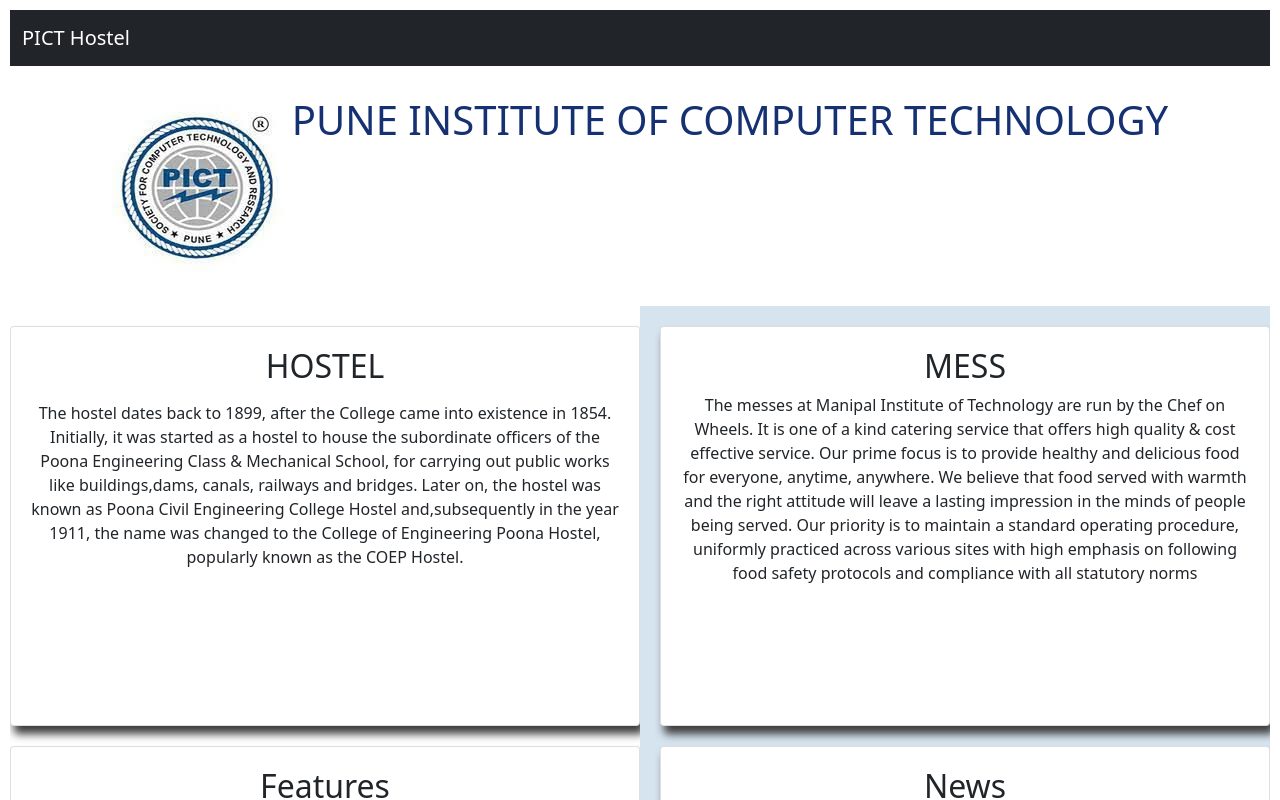
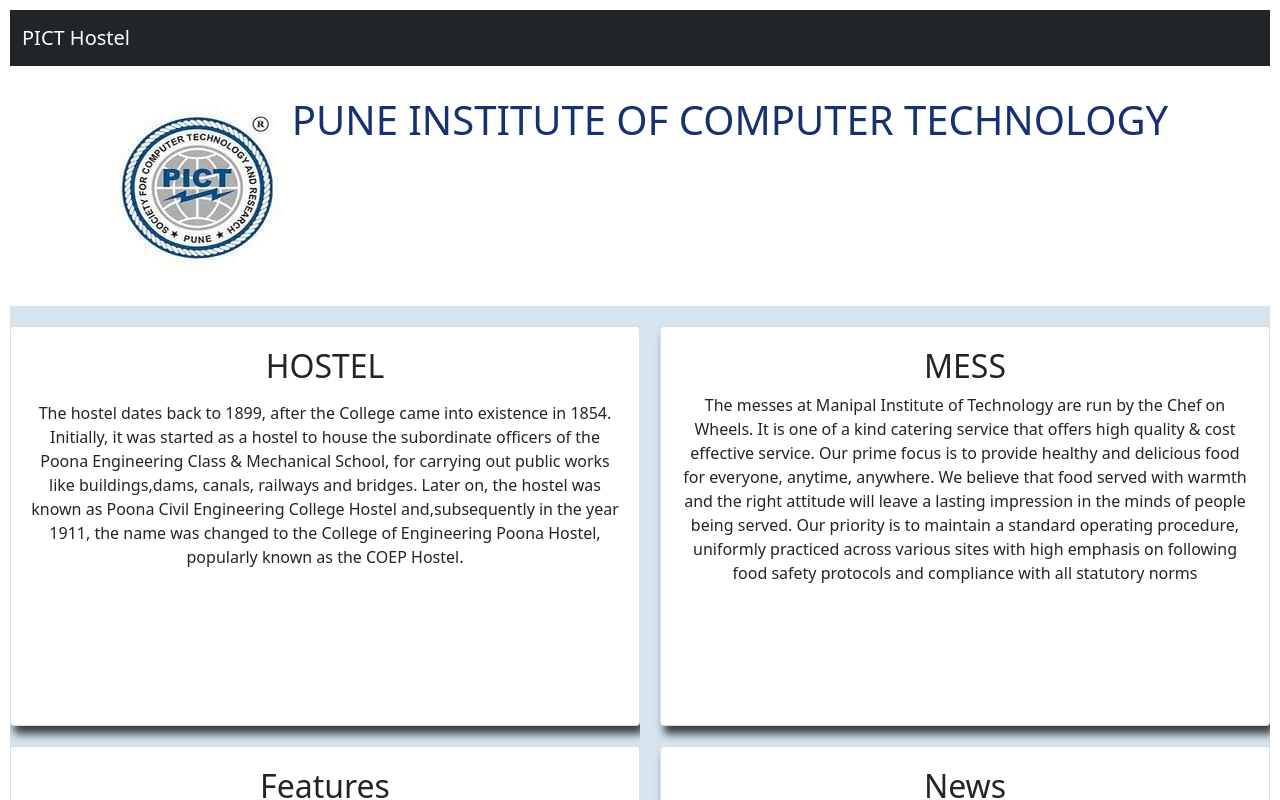
Before and after one commit to OmkarK2553/HostelPortal_client, a Next.js app: page / in a window 1280 px wide. Built offline with nearby package versions, Linux system fonts and the light colour scheme.

Commit message:
cleaning up code

```diff
--- a/components/Home.js
+++ b/components/Home.js
@@ -10,7 +10,7 @@
         <div className="text"></div>
       </div>
 
-      <div className="h-full">
+      <div className="cards">
         <div className="leftcolumn">
           <div className="card">
             <h2 className='overflow-hidden'>HOSTEL</h2>
--- a/styles/home.css
+++ b/styles/home.css
@@ -7,14 +7,17 @@
     font-family: Arial;
     padding: 10px;
     background: #D6E4F0;
-    height:100vh;
+    height: 20`0vh;
 }
 
 .topnav {
     overflow: hidden;
     background-color: #163172;
 }
-
+.cards{
+    overflow: hidden;
+    height: 100vh;
+}
 /* Style the topnav links */
 .topnav a {
     float: right;
@@ -47,6 +50,7 @@
 .leftcolumn {
     text-align: center;
     float: left;
+    background-color: #D6E4F0;
     width: 50%;
 }
 
@@ -99,6 +103,7 @@
     .rightcolumn {
         width: 100%;
         padding: 0;
+        height:100vh;
     }
 }
 
--- a/styles/loginPage.css
+++ b/styles/loginPage.css
@@ -3,8 +3,7 @@
     /* background-image: url(../img/IMG-3244.JPG); */
     background-repeat: no-repeat;
     background-size: cover;
-    height:100vh;
-
+    height: 100vh;
 }
 
 .loginContainer{
```
